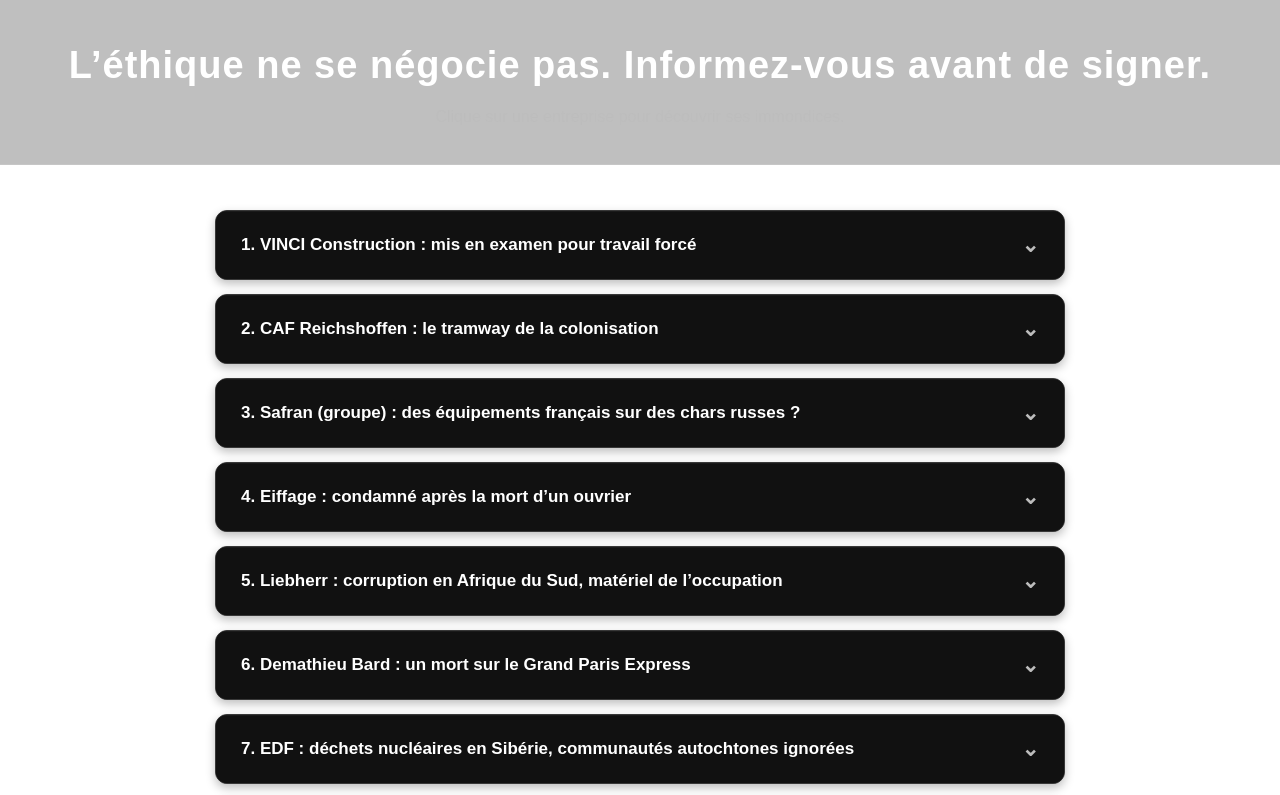
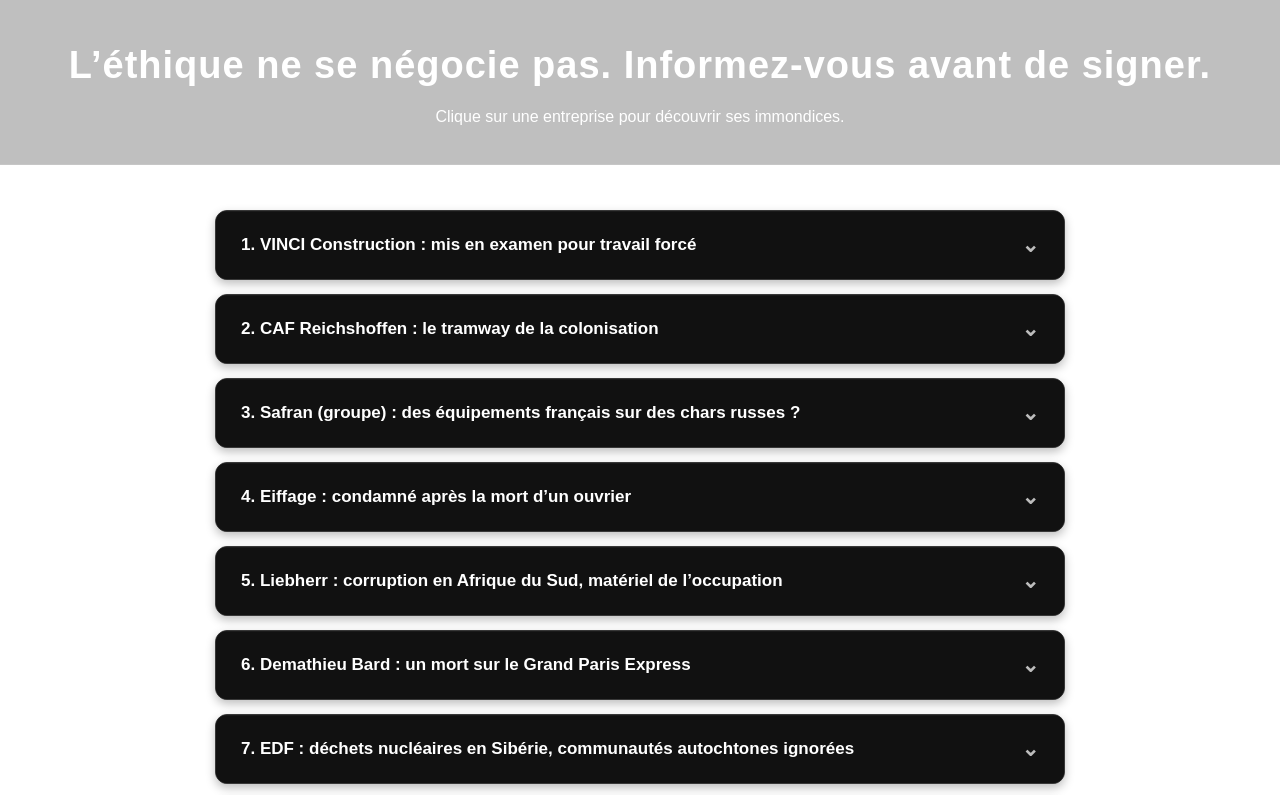
Before and after one commit to saturnoption-cmyk/saturnoption-cmyk.github.io, a plain HTML site: page index.html in a window 1280 px wide. Shown: the top 795 px of the page. Drawn offline with Linux system fonts and the light colour scheme.

Commit message:
Update index.html

```diff
--- a/index.html
+++ b/index.html
@@ -55,7 +55,7 @@
 }
 
 header p {
-    color: #bdbdbd;
+    color: #ffffff;
     font-size: 16px;
 }
 
```
